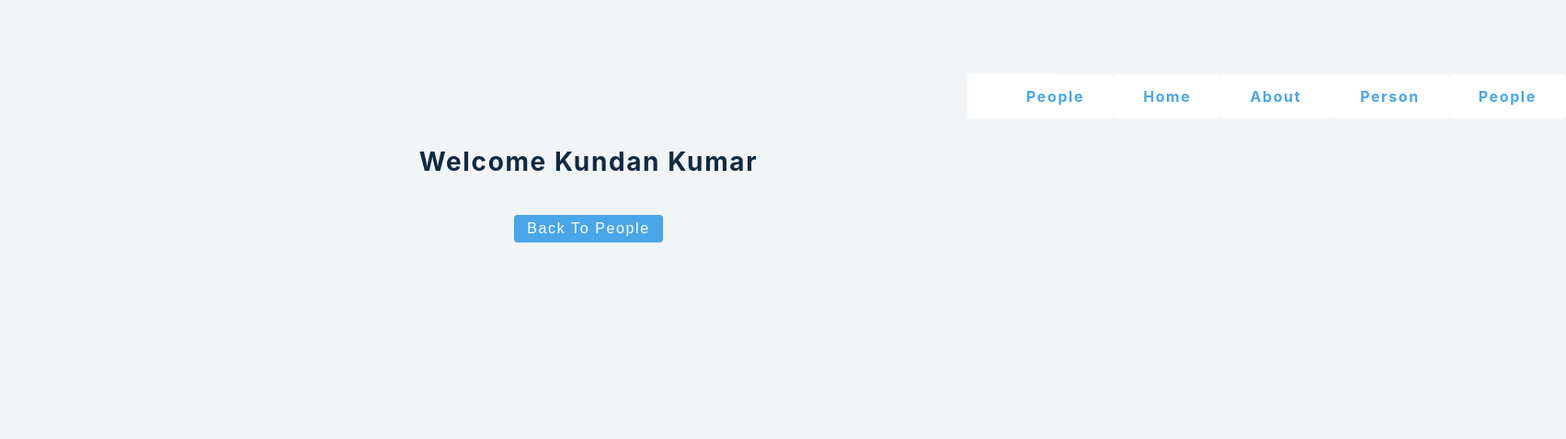
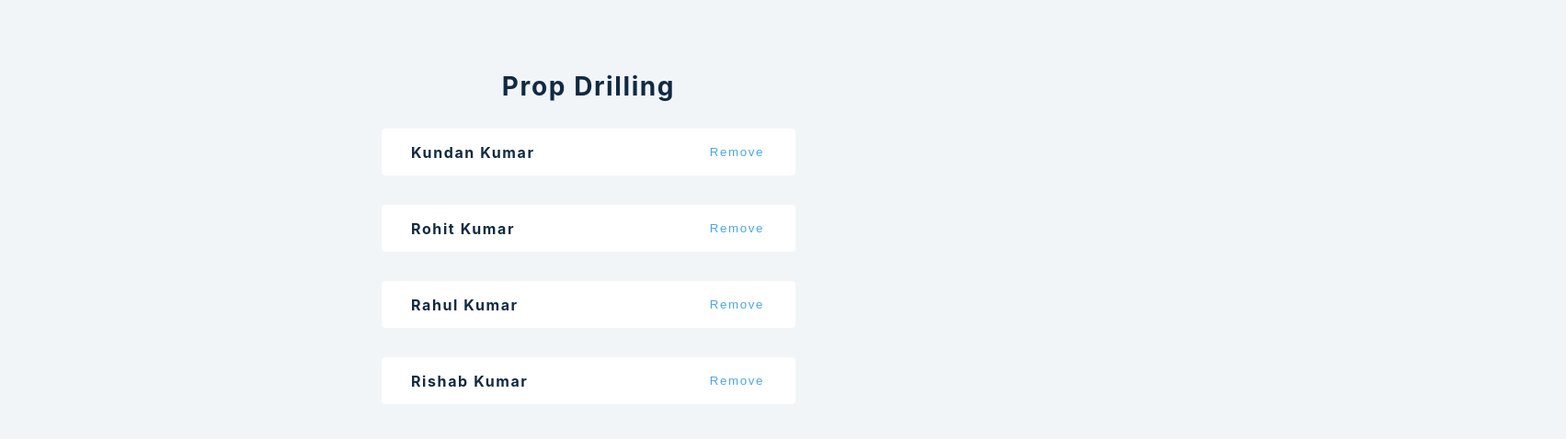
Before and after one commit to kundankr94700/Advanced_React, a React (Create React App) app: page /Person/1 in a window 1280 px wide. Shown: the top 478 px of the page at 92% size, 1703 px wide, since content can reach past the window. Built offline with nearby package versions, Linux system fonts and the light colour scheme.

Commit message:
props Drilling

```diff
--- a/src/App.js
+++ b/src/App.js
@@ -9,6 +9,8 @@ import UseStateBasic from "./Tutorial/UseStateBasic";import UseStateCounter from
  import UseStateExample from "./Tutorial/useStateExample";
 import UseStateObject from "./Tutorial/UseStateObject";
 import Index from "./Tutorial/React-Router";
+import Prop_Drilling from "./Tutorial/Prop_Drilling";
+
 function App() {
   return (
     <div className="container">
@@ -23,7 +25,8 @@ function App() {
         {/* <Forms/> */}
         {/* <ToDo/> */}
         {/* <LearnJSON/> */}
-        <ReactRouterDom/>
+        {/* <ReactRouterDom/> */}
+        <Prop_Drilling/>
       </header>
     </div>
   );
--- a/src/Tutorial/Links.js
+++ b/src/Tutorial/Links.js
@@ -10,10 +10,7 @@ export const Links=[{
     lin:'/about',
     name:'About'
 },
-{
-    lin:'/person',
-    name:'Person'
-},
+
 {
     lin:'/people',
     name:'People'
--- /dev/null
+++ b/src/Tutorial/Prop_Drilling.js
@@ -0,0 +1,37 @@
+import React,{useState} from 'react'
+import {data} from './Data'
+import Person from './React-Router/Person';
+function Prop_Drilling() {
+    const [people,setPeople]=useState(data);
+    const removePerson=(id)=>{
+        setPeople(people=>{
+            return people.filter((person)=>person.id!==id)
+        })
+    }
+    return (
+        <>
+            <section>
+                <h3>Prop Drilling</h3>
+                <List mypeople={people} rp={removePerson}></List>
+
+            </section>
+        </>
+    )
+}
+const List=(props)=>{
+    return <>
+{
+    props.mypeople.map((people)=>{
+        return <SinglePerson key={people.id} per={people} remove={props.rp}/>
+    })
+}
+    </>
+}
+const SinglePerson=(props)=>{
+
+return <div className='item'>
+    <h4>{props.per.name}</h4>
+    <button onClick={()=>props.remove(props.per.id)}>Remove</button>
+</div>
+}
+export default Prop_Drilling
--- a/src/Tutorial/React-Router/NavBar.js
+++ b/src/Tutorial/React-Router/NavBar.js
@@ -5,7 +5,7 @@ import {Links} from '../Links'
 function NavBar() {
     const [myLink,setLinks]=React.useState(Links)
     return (
-        <div className='item' style={{width:100,height:50,alignItems:'center',marginRight:'4rem' , marginTop:'4rem'}}>
+        <div className='item' style={{width:100,height:50,alignItems:'center'  , marginLeft:'300px'}}>
             {
                 myLink.map(x=>{
                     return(
@@ -15,6 +15,7 @@ function NavBar() {
                         </div>)
                 })
             }
+            <br></br>
 
         </div>
     )
--- a/src/Tutorial/React-Router/index.js
+++ b/src/Tutorial/React-Router/index.js
@@ -22,8 +22,9 @@ function ReactRouterDom() {
             <Route path='/People'>
                 <People/>
             </Route>
-            <Route path='/Person/:id' children={<Person/>}>
-            </Route>
+
+            <Route path='/Person/:id' children={<Person/>}/>
+
             <Route path='*'>
                 <Error/>
             </Route>
```
